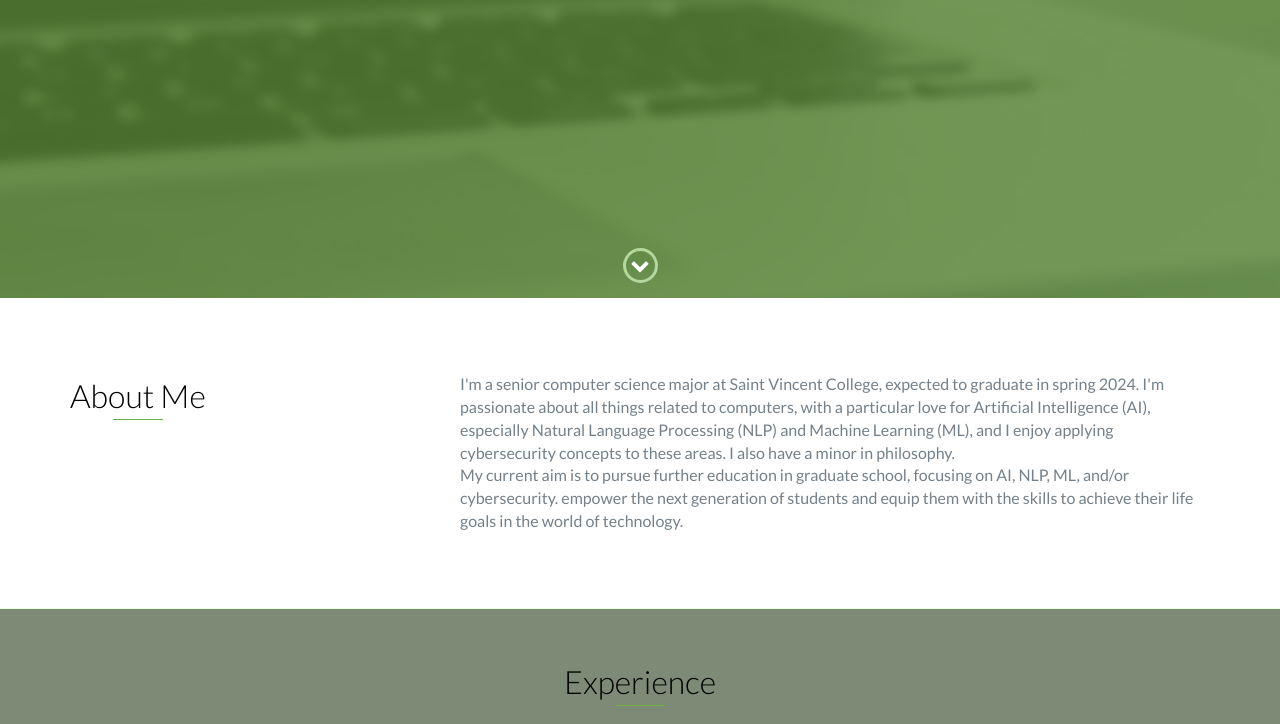
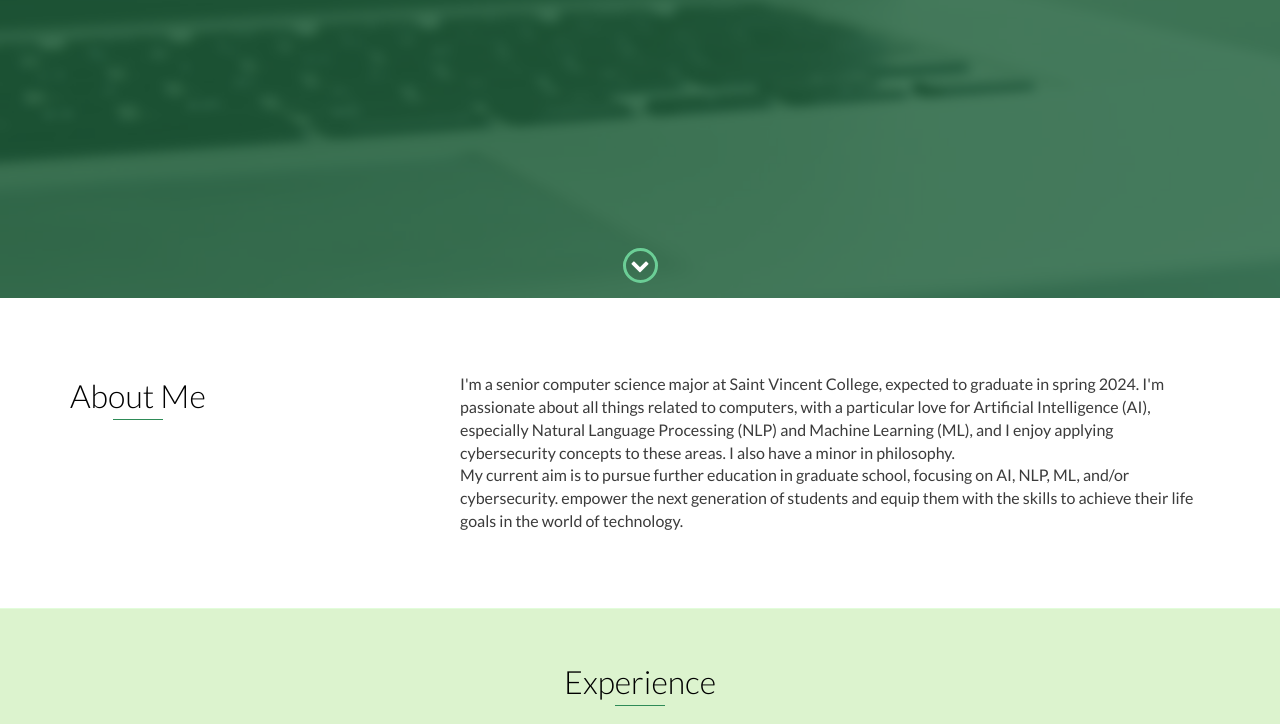
Before and after one commit to nickab56/nickab56.github.io, a website: page index.html in a window 1280 px wide. Shown: the part 502-1226 px from the top of the page. Drawn offline with nearby package versions, Linux system fonts and the light colour scheme.

Commit message:
more color fixing

```diff
--- a/scss/styles.scss
+++ b/scss/styles.scss
@@ -34,19 +34,19 @@
 */
 
 // Define base and accent colors
-$base-color: #70AD47;
+$base-color: #2e8b57;
 $base-color-hover: darken($base-color, 10%);
 
 // Define background colors
-$background: #a7cb90;
-$background-alt: #7d8a75;
+$background: #375e48;
+$background-alt: #dcf3ce;
 
 // Define border colors
 $border: #e2fddb;
 
 // Define text colors
 $heading: #000000;
-$text: #74808a;
+$text: #3b3b3b;
 
 /*
     ---------------------
```
Also changed, not shown: css/styles.css.
